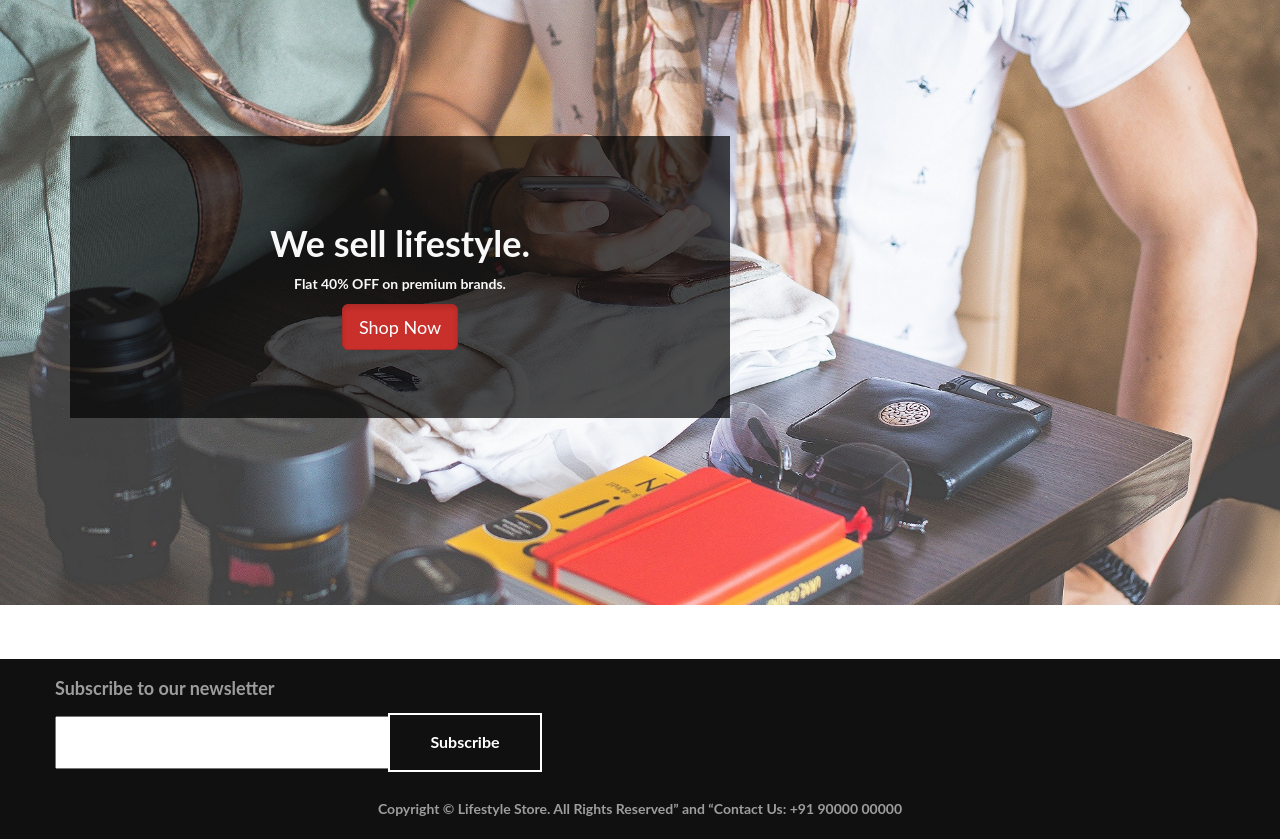
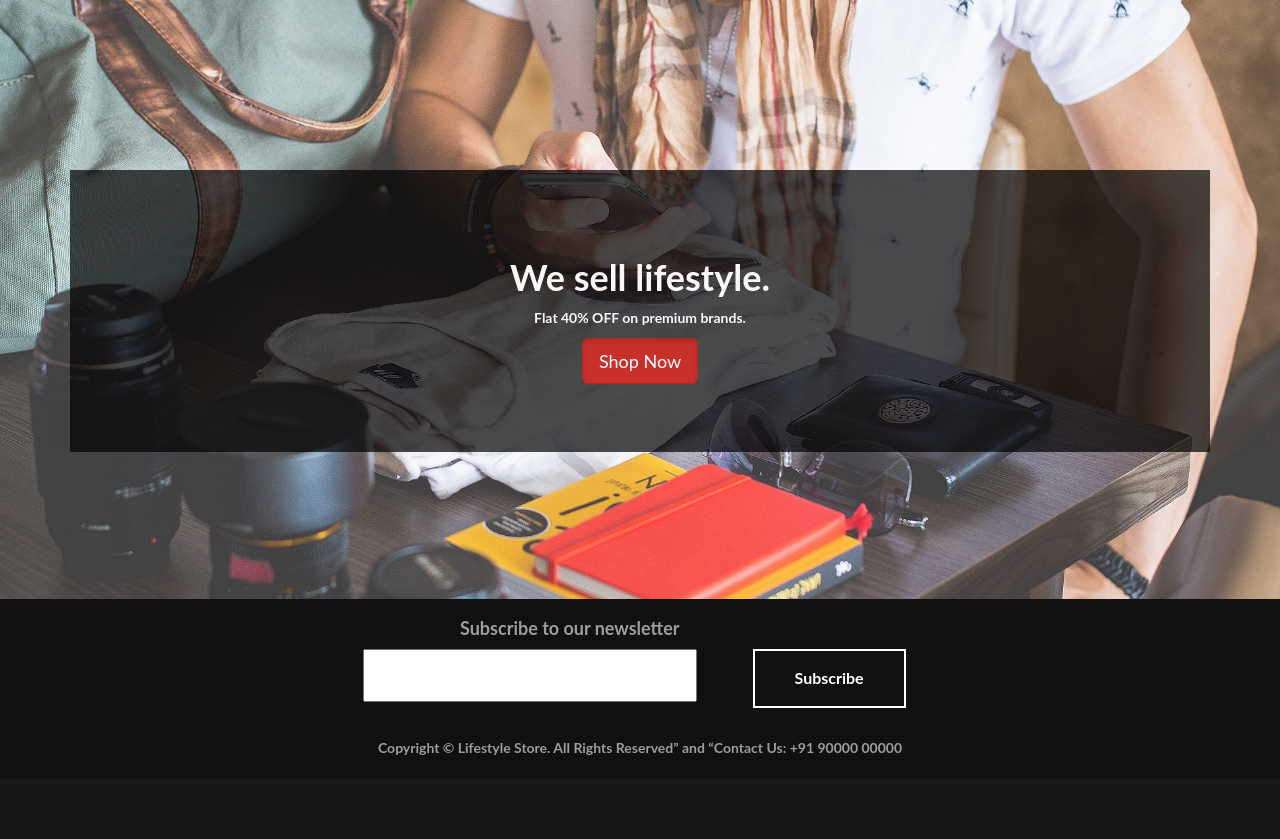
Before and after one commit to rashidmakki/E-Store, a PHP site: page / in a window 1280 px wide. Shown: the part 51-890 px from the top of the page. After the commit the page ends 806 px from the top, so only its background shows below. Run offline with PHP 8.4, Linux system fonts and the light colour scheme.

Commit message:
index file changed

```diff
--- a/css/index.css
+++ b/css/index.css
@@ -20,7 +20,8 @@ h6 {
 }
 
 #content{
-    min-height: 660px;
+    min-height: 600px;
+	position:relative;
 }
 
 #banner_image {
@@ -29,16 +30,16 @@ h6 {
     color: #f8f8f8;
     background: url(../img/intro-bg_1.jpg) no-repeat center center;
     background-size: cover;
+	height:100%;
+	width:100%;
+	position:absolute;
 }
 
 #banner_content {
-    position: relative;
     padding-top: 6%;
     padding-bottom: 6%;
-    margin-top: 12%;
-    margin-bottom: 12%;
     background-color: rgba(0, 0, 0, 0.7);
-    max-width: 660px;
+    margin-top:15%;
 }
 
 #item_list {
@@ -93,7 +94,7 @@ background-color:#d1d1d1;
         padding-bottom: 15%;
     }
     footer{
-        text-align:left;
+        text-align:center;
     }
 }
 
@@ -126,8 +127,6 @@ input {
 
     font-size: 16px;
 
-    margin: 4px -4px;
-
     padding: 16px 40px;
 
 }
--- a/index.html
+++ b/index.html
@@ -42,15 +42,20 @@
 </nav>
 
 <div id="content" class="content">
+
 <div id="banner_image">
-  <div class="container text-center">
+<center>
+  <div class="container">
+
    <div id="banner_content">
    <h1> We sell lifestyle. </h1>
 <p> Flat 40% OFF on premium brands. </p>
      <a href="products.html" class="btn btn-danger btn-lg active"> Shop Now </a>
 	  </div>
 </div>
+</center>
 </div>
+
 </div>
 
 <footer>
@@ -62,14 +67,16 @@
 
 
             <div class="row">
-		   <div class="col-12 offset-3 col md-6 ">
+		   <div class="col-xs-12 col-sm-offset-4 col-sm-4 ">
             <h4> Subscribe to our newsletter </h4>
 		    </div>
 	   </div>
 <form>
-           <div class="row">
-		   <div class="col-12 offset-3 col md-6 ">
+     <div class="row">
+		   <div class="col-xs-12 col-sm-offset-3  col-sm-4 ">
                     <input type="text" >
+	    	</div>
+			<div class="col-xs-12 col-sm-5 ">
                     <input type="submit"  value="Subscribe" id="subscribe">
 		   </div>
 	</div>
```
